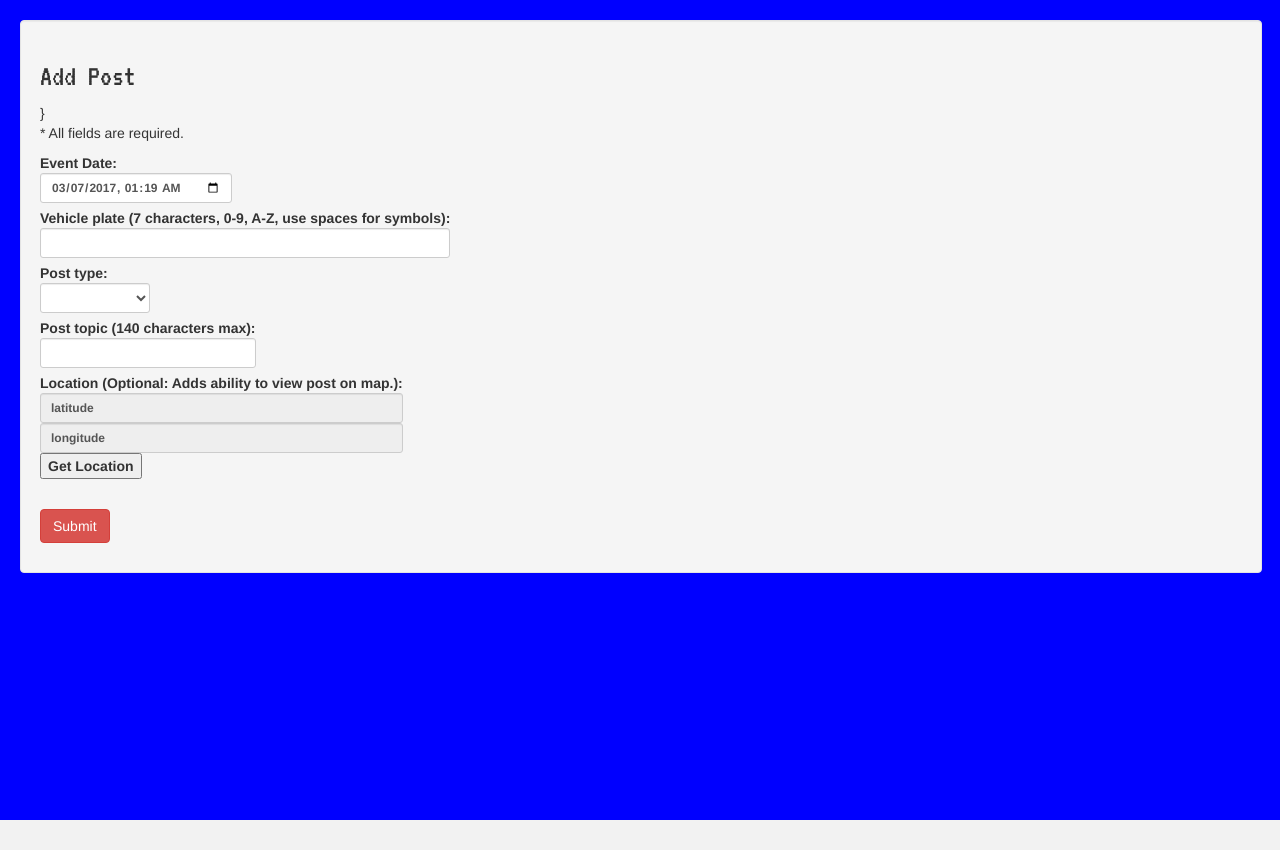
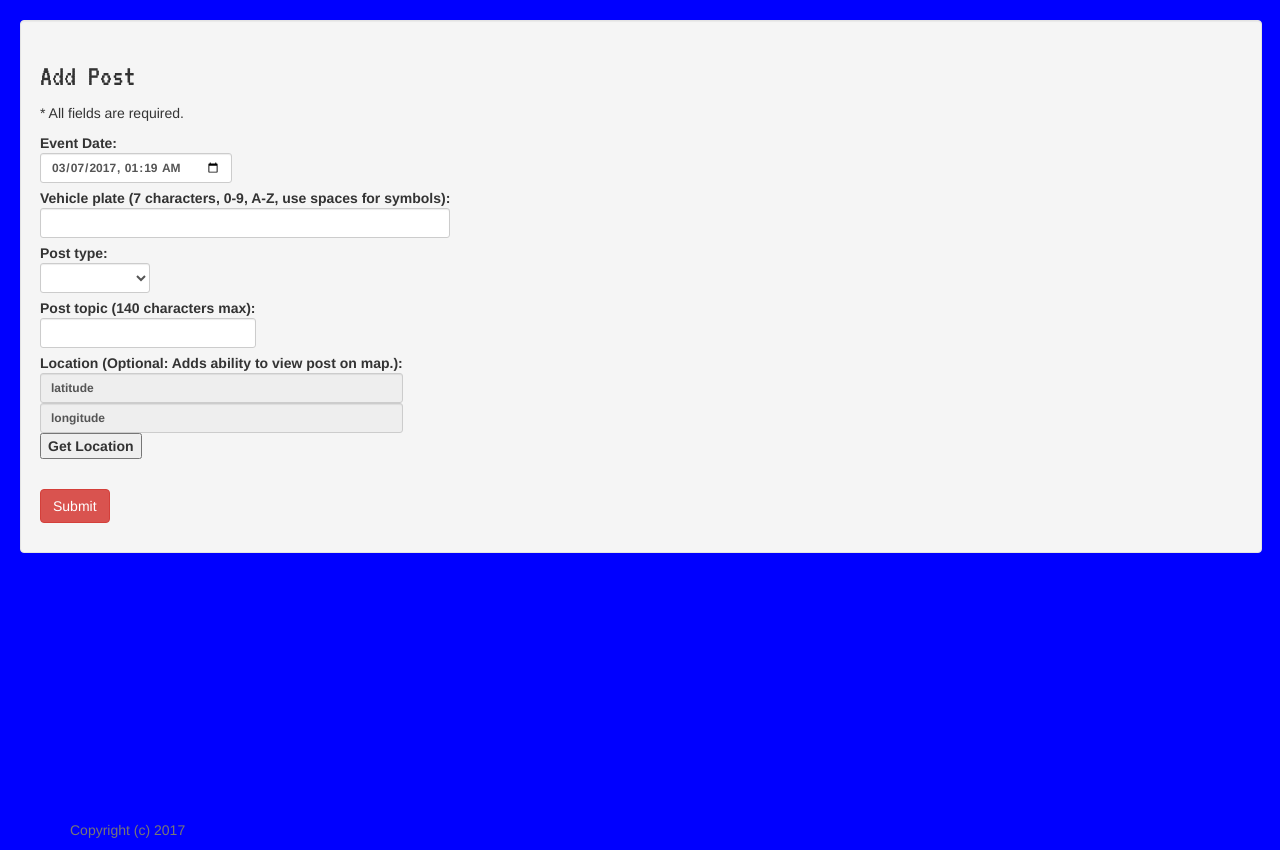
Before and after one commit to lindseylonne/paverave, a Flask app: page /posts/add in a window 1280 px wide. Shown: the part 52-902 px from the top of the page. Before the commit the page ends 872 px from the top, so only its background shows below. Run offline with Flask 2, Linux system fonts and the light colour scheme; the visitor is signed in with stand-in values (Sample User, id 1); some libraries are stand-ins or nearby versions; some web fonts are replaced.

Commit message:
Added footer with copyright.

```diff
--- a/templates/base.html
+++ b/templates/base.html
@@ -69,9 +69,10 @@
         input, select, textarea {
           color: black;
         }
-        #bs-example-navbar-collapse-1 a.active{
+        #bs-example-navbar-collapse-1 a.active {
             color: white;
         }
+
     </style>
 </head>
 <body>
@@ -134,5 +135,12 @@
      });
 
 </script>
+
+<footer class="footer">
+  <div class="container">
+    <p class="text-muted">Copyright (c) 2017</p>
+  </div>
+</footer>
+
 </body>
 </html>
--- a/templates/post_add.html
+++ b/templates/post_add.html
@@ -3,7 +3,7 @@
 
 <div class="well spaced" style="width:97%;">
           <h2>Add Post</h2>
-          {% if "user_id" in session %}}
+          {% if "user_id" in session %}
           <p id="formInstructions">* All fields are required.</p>
           <form id="addPost" action="/posts/add" method="POST">
               <div class="form-group">
```
